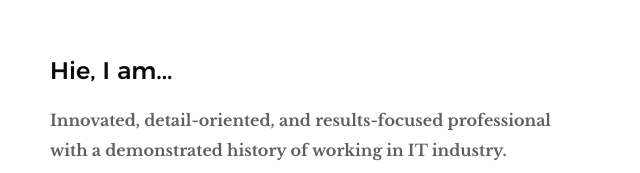
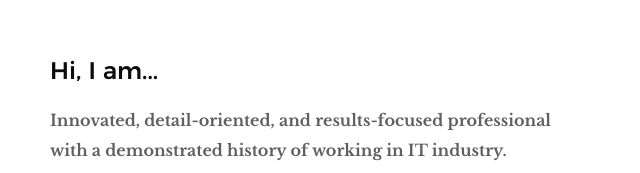
Before and after one commit to popliabhi/popliabhi.github.io, a plain HTML site: page index.html in a window 1280 px wide. Shown: the part 1287-1460 px from the top of the page, 10-650 px from the left. Drawn offline with Linux system fonts and the light colour scheme.

Commit message:
Changes in About

```diff
--- a/index.html
+++ b/index.html
@@ -130,7 +130,7 @@
         <div class="row about-content">
 
             <div class="col-six tab-full left">
-                <h3>Hie, I am...</h3>
+                <h3>Hi, I am...</h3>
 
                 <p> <b>Innovated, detail-oriented, and results-focused professional with a demonstrated history of working in IT industry.</b>  </h2>
 				<p>I have completed my Undergraduate degree in Computer Science from Jaypee University of Information Technology, Solan. Currently pursuing Master’s Degree from New York University, New York. </p>
```
